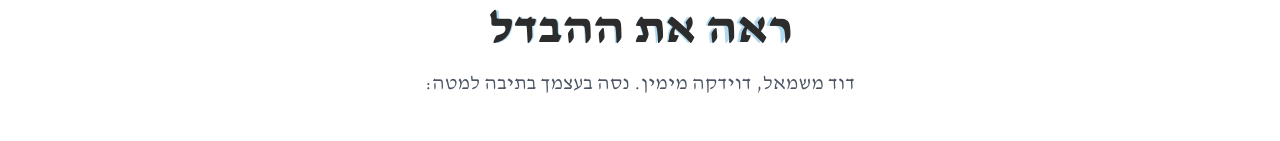
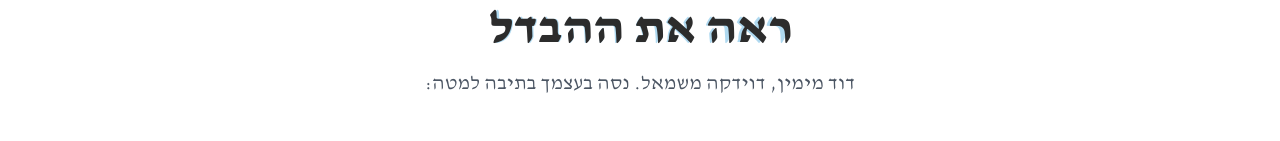
Before and after one commit to shapidesign/davidka, a React (Vite) app: page / in a window 1280 px wide. Shown: the part 811-952 px from the top of the page. Built offline with nearby package versions, Linux system fonts and the light colour scheme.

Commit message:
Fix text direction description in Comparison

```diff
--- a/src/components/Comparison.jsx
+++ b/src/components/Comparison.jsx
@@ -11,7 +11,7 @@ const Comparison = () => {
             <h2 className="text-4xl md:text-5xl font-bold font-david absolute top-0 left-0 w-full text-[#3aa2db] opacity-40 blur-[0.5px]">ראה את ההבדל</h2>
             <h2 className="text-4xl md:text-5xl font-bold font-davidka relative z-10 text-[#2c2c2c]">ראה את ההבדל</h2>
           </div>
-          <p className="font-david text-xl text-gray-600 mt-4 max-w-2xl mx-auto">דוד משמאל, דוידקה מימין. נסה בעצמך בתיבה למטה:</p>
+          <p className="font-david text-xl text-gray-600 mt-4 max-w-2xl mx-auto">דוד מימין, דוידקה משמאל. נסה בעצמך בתיבה למטה:</p>
         </div>
 
         <div className="max-w-4xl mx-auto mb-12">
```
